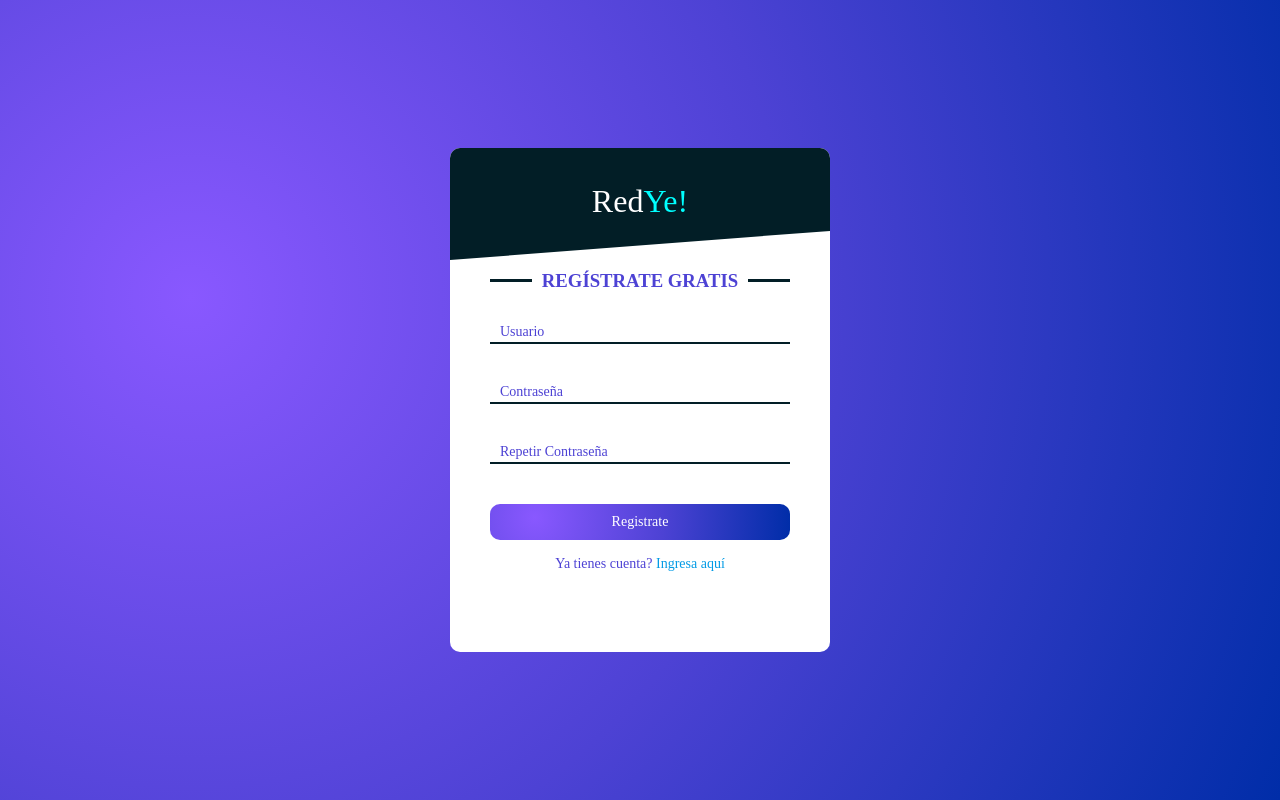
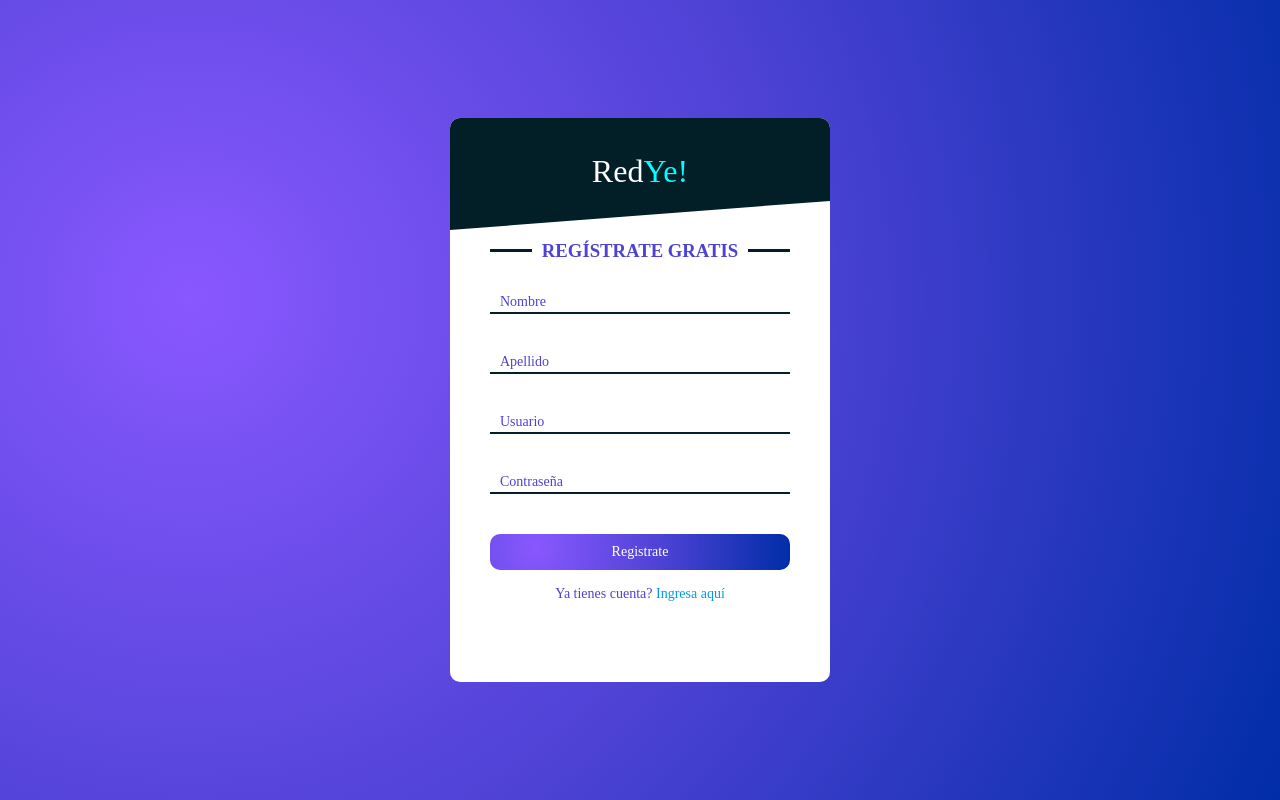
Before and after one commit to Javier6170/RedSocial, a plain HTML site: page controlador/index.html in a window 1280 px wide. Both pictures are taken after a click on the link "Ingresa aquí". Drawn offline with Linux system fonts and the light colour scheme.

Commit message:
controller feature index

```diff
--- a/controlador/index.html
+++ b/controlador/index.html
@@ -105,6 +105,8 @@
         }
 
         input[type="email"],
+        input[type="usuario"],
+        input[type="apellido"],
         input[type="password"] {
             border: none;
             border-bottom: 2px solid #021e26;
@@ -228,19 +230,26 @@
                 </div>
 
                 <div class="input-group">
+                    <input type="usuario" class="form-input" name="form-input" id="reg-usuario">
+                    <label class="label" for="reg-correo">Nombre</label>
+                </div>
+
+                <div class="input-group">
+                    <input type="apellido" class="form-input" name="form-input" id="reg-apellido">
+                    <label class="label" for="reg-correo">Apellido</label>
+                </div>
+
+                <div class="input-group">
                     <input type="email" class="form-input" name="form-input" id="reg-correo">
                     <label class="label" for="reg-correo">Usuario</label>
                 </div>
+
 
                 <div class="input-group">
                     <input type="password" class="form-input" name="form-input" id="reg-pass">
                     <label class="label" for="reg-pass">Contraseña</label>
                 </div>
 
-                <div class="input-group">
-                    <input type="password" class="form-input" name="form-input" id="reg-rep-pass">
-                    <label class="label" for="reg-rep-pass">Repetir Contraseña</label>
-                </div>
 
                 <div class="input-group">
                     <input type="submit" class="form-input" value="Registrate">
```
Also changed, not shown: 1 other file.
